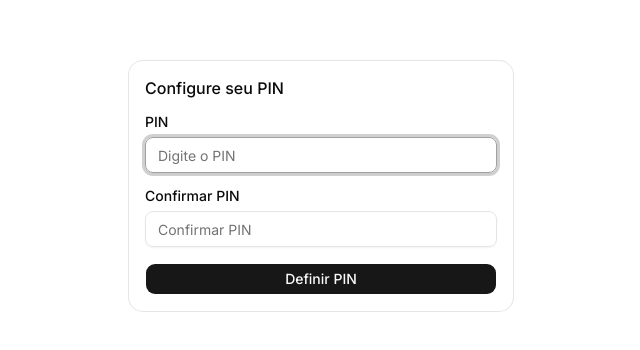
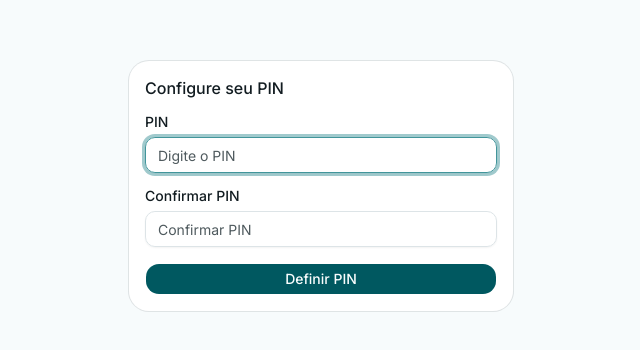
Before and after one commit to fsantiag/recall, a Next.js app: page / in a window 1280 px wide. Shown: the part 214-564 px from the top of the page, without its empty margins (319-959 px from the left). Built offline with nearby package versions, Linux system fonts and the light colour scheme.

Commit message:
feat: replace shadcn defaults with RC oklch design tokens

```diff
--- a/app/globals.css
+++ b/app/globals.css
@@ -2,7 +2,7 @@
 @import "tw-animate-css";
 @import "shadcn/tailwind.css";
 
-@custom-variant dark (&:is(.dark *));
+@custom-variant dark (&:is([data-theme="dark"] *));
 
 @theme inline {
   --color-background: var(--background);
@@ -18,11 +18,6 @@
   --color-sidebar-primary: var(--sidebar-primary);
   --color-sidebar-foreground: var(--sidebar-foreground);
   --color-sidebar: var(--sidebar);
-  --color-chart-5: var(--chart-5);
-  --color-chart-4: var(--chart-4);
-  --color-chart-3: var(--chart-3);
-  --color-chart-2: var(--chart-2);
-  --color-chart-1: var(--chart-1);
   --color-ring: var(--ring);
   --color-input: var(--input);
   --color-border: var(--border);
@@ -39,82 +34,96 @@
   --color-popover: var(--popover);
   --color-card-foreground: var(--card-foreground);
   --color-card: var(--card);
-  --radius-sm: calc(var(--radius) * 0.6);
-  --radius-md: calc(var(--radius) * 0.8);
+  --radius-sm: calc(var(--radius) * 0.43);
+  --radius-md: calc(var(--radius) * 0.71);
   --radius-lg: var(--radius);
-  --radius-xl: calc(var(--radius) * 1.4);
-  --radius-2xl: calc(var(--radius) * 1.8);
-  --radius-3xl: calc(var(--radius) * 2.2);
-  --radius-4xl: calc(var(--radius) * 2.6);
+  --radius-xl: calc(var(--radius) * 1.43);
+  --radius-2xl: calc(var(--radius) * 1.71);
 }
 
 :root {
-  --background: oklch(1 0 0);
-  --foreground: oklch(0.145 0 0);
-  --card: oklch(1 0 0);
-  --card-foreground: oklch(0.145 0 0);
-  --popover: oklch(1 0 0);
-  --popover-foreground: oklch(0.145 0 0);
-  --primary: oklch(0.205 0 0);
-  --primary-foreground: oklch(0.985 0 0);
-  --secondary: oklch(0.97 0 0);
-  --secondary-foreground: oklch(0.205 0 0);
-  --muted: oklch(0.97 0 0);
-  --muted-foreground: oklch(0.556 0 0);
-  --accent: oklch(0.97 0 0);
-  --accent-foreground: oklch(0.205 0 0);
-  --destructive: oklch(0.577 0.245 27.325);
-  --border: oklch(0.922 0 0);
-  --input: oklch(0.922 0 0);
-  --ring: oklch(0.708 0 0);
-  --chart-1: oklch(0.87 0 0);
-  --chart-2: oklch(0.556 0 0);
-  --chart-3: oklch(0.439 0 0);
-  --chart-4: oklch(0.371 0 0);
-  --chart-5: oklch(0.269 0 0);
-  --radius: 0.625rem;
-  --sidebar: oklch(0.985 0 0);
-  --sidebar-foreground: oklch(0.145 0 0);
-  --sidebar-primary: oklch(0.205 0 0);
-  --sidebar-primary-foreground: oklch(0.985 0 0);
-  --sidebar-accent: oklch(0.97 0 0);
-  --sidebar-accent-foreground: oklch(0.205 0 0);
-  --sidebar-border: oklch(0.922 0 0);
-  --sidebar-ring: oklch(0.708 0 0);
+  /* RC light tokens */
+  --rc-bg:            oklch(0.985 0.004 220);
+  --rc-surface:       oklch(1 0 0);
+  --rc-surface-alt:   oklch(0.965 0.006 220);
+  --rc-border:        oklch(0.915 0.008 220);
+  --rc-border-strong: oklch(0.86 0.012 215);
+  --rc-ink:           oklch(0.22 0.018 230);
+  --rc-ink-muted:     oklch(0.46 0.015 225);
+  --rc-ink-soft:      oklch(0.62 0.012 225);
+  --rc-brand-50:      oklch(0.97 0.014 200);
+  --rc-brand-100:     oklch(0.93 0.028 200);
+  --rc-brand-200:     oklch(0.85 0.05 200);
+  --rc-brand-400:     oklch(0.62 0.08 202);
+  --rc-brand:         oklch(0.42 0.075 205);
+  --rc-brand-700:     oklch(0.34 0.062 207);
+  --rc-brand-ink:     oklch(0.99 0.004 200);
+  --rc-sage:          oklch(0.74 0.045 165);
+  --rc-sage-deep:     oklch(0.52 0.055 165);
+  --rc-sage-soft:     oklch(0.94 0.022 162);
+  --rc-success:       oklch(0.58 0.10 155);
+  --rc-success-soft:  oklch(0.94 0.04 155);
+  --rc-warn:          oklch(0.72 0.12 75);
+  --rc-warn-soft:     oklch(0.96 0.05 85);
+  --rc-danger:        oklch(0.58 0.135 25);
+  --rc-danger-soft:   oklch(0.95 0.04 25);
+
+  /* shadcn vars mapped to RC tokens */
+  --background:           var(--rc-bg);
+  --foreground:           var(--rc-ink);
+  --card:                 var(--rc-surface);
+  --card-foreground:      var(--rc-ink);
+  --popover:              var(--rc-surface);
+  --popover-foreground:   var(--rc-ink);
+  --primary:              var(--rc-brand);
+  --primary-foreground:   var(--rc-brand-ink);
+  --secondary:            var(--rc-surface-alt);
+  --secondary-foreground: var(--rc-ink);
+  --muted:                var(--rc-surface-alt);
+  --muted-foreground:     var(--rc-ink-muted);
+  --accent:               var(--rc-brand-50);
+  --accent-foreground:    var(--rc-brand-700);
+  --destructive:          var(--rc-danger);
+  --border:               var(--rc-border);
+  --input:                var(--rc-border);
+  --ring:                 var(--rc-brand-400);
+  --radius:               14px;
+
+  --sidebar:                   var(--rc-surface);
+  --sidebar-foreground:        var(--rc-ink);
+  --sidebar-primary:           var(--rc-brand);
+  --sidebar-primary-foreground:var(--rc-brand-ink);
+  --sidebar-accent:            var(--rc-brand-50);
+  --sidebar-accent-foreground: var(--rc-brand-700);
+  --sidebar-border:            var(--rc-border);
+  --sidebar-ring:              var(--rc-brand-400);
 }
 
-.dark {
-  --background: oklch(0.145 0 0);
-  --foreground: oklch(0.985 0 0);
-  --card: oklch(0.205 0 0);
-  --card-foreground: oklch(0.985 0 0);
-  --popover: oklch(0.205 0 0);
-  --popover-foreground: oklch(0.985 0 0);
-  --primary: oklch(0.922 0 0);
-  --primary-foreground: oklch(0.205 0 0);
-  --secondary: oklch(0.269 0 0);
-  --secondary-foreground: oklch(0.985 0 0);
-  --muted: oklch(0.269 0 0);
-  --muted-foreground: oklch(0.708 0 0);
-  --accent: oklch(0.269 0 0);
-  --accent-foreground: oklch(0.985 0 0);
-  --destructive: oklch(0.704 0.191 22.216);
-  --border: oklch(1 0 0 / 10%);
-  --input: oklch(1 0 0 / 15%);
-  --ring: oklch(0.556 0 0);
-  --chart-1: oklch(0.87 0 0);
-  --chart-2: oklch(0.556 0 0);
-  --chart-3: oklch(0.439 0 0);
-  --chart-4: oklch(0.371 0 0);
-  --chart-5: oklch(0.269 0 0);
-  --sidebar: oklch(0.205 0 0);
-  --sidebar-foreground: oklch(0.985 0 0);
-  --sidebar-primary: oklch(0.488 0.243 264.376);
-  --sidebar-primary-foreground: oklch(0.985 0 0);
-  --sidebar-accent: oklch(0.269 0 0);
-  --sidebar-accent-foreground: oklch(0.985 0 0);
-  --sidebar-border: oklch(1 0 0 / 10%);
-  --sidebar-ring: oklch(0.556 0 0);
+[data-theme="dark"] {
+  --rc-bg:            oklch(0.18 0.018 230);
+  --rc-surface:       oklch(0.22 0.020 230);
+  --rc-surface-alt:   oklch(0.26 0.020 230);
+  --rc-border:        oklch(0.30 0.018 225);
+  --rc-border-strong: oklch(0.38 0.018 225);
+  --rc-ink:           oklch(0.97 0.005 220);
+  --rc-ink-muted:     oklch(0.74 0.013 225);
+  --rc-ink-soft:      oklch(0.55 0.014 225);
+  --rc-brand-50:      oklch(0.30 0.040 207);
+  --rc-brand-100:     oklch(0.35 0.055 205);
+  --rc-brand-200:     oklch(0.45 0.080 203);
+  --rc-brand-400:     oklch(0.65 0.090 200);
+  --rc-brand:         oklch(0.78 0.080 195);
+  --rc-brand-700:     oklch(0.86 0.060 192);
+  --rc-brand-ink:     oklch(0.18 0.040 210);
+  --rc-sage:          oklch(0.78 0.045 165);
+  --rc-sage-deep:     oklch(0.86 0.040 165);
+  --rc-sage-soft:     oklch(0.30 0.035 165);
+  --rc-success:       oklch(0.78 0.10 155);
+  --rc-success-soft:  oklch(0.30 0.05 155);
+  --rc-warn:          oklch(0.82 0.10 75);
+  --rc-warn-soft:     oklch(0.32 0.055 75);
+  --rc-danger:        oklch(0.74 0.115 25);
+  --rc-danger-soft:   oklch(0.32 0.060 25);
 }
 
 @layer base {
@@ -128,3 +137,17 @@
     @apply font-sans;
   }
 }
+
+/* RC utility classes not covered by shadcn */
+.font-mono-rc  { font-family: var(--font-geist-mono), ui-monospace, monospace; }
+.text-ink-muted { color: var(--rc-ink-muted); }
+.text-ink-soft  { color: var(--rc-ink-soft); }
+.bg-surface-alt { background-color: var(--rc-surface-alt); }
+.bg-brand-50    { background-color: var(--rc-brand-50); }
+.bg-sage-soft   { background-color: var(--rc-sage-soft); }
+.bg-danger-soft { background-color: var(--rc-danger-soft); }
+.bg-warn-soft   { background-color: var(--rc-warn-soft); }
+.text-sage-deep { color: var(--rc-sage-deep); }
+.text-danger    { color: var(--rc-danger); }
+.text-warn      { color: var(--rc-warn); }
+.text-brand     { color: var(--rc-brand); }
```
